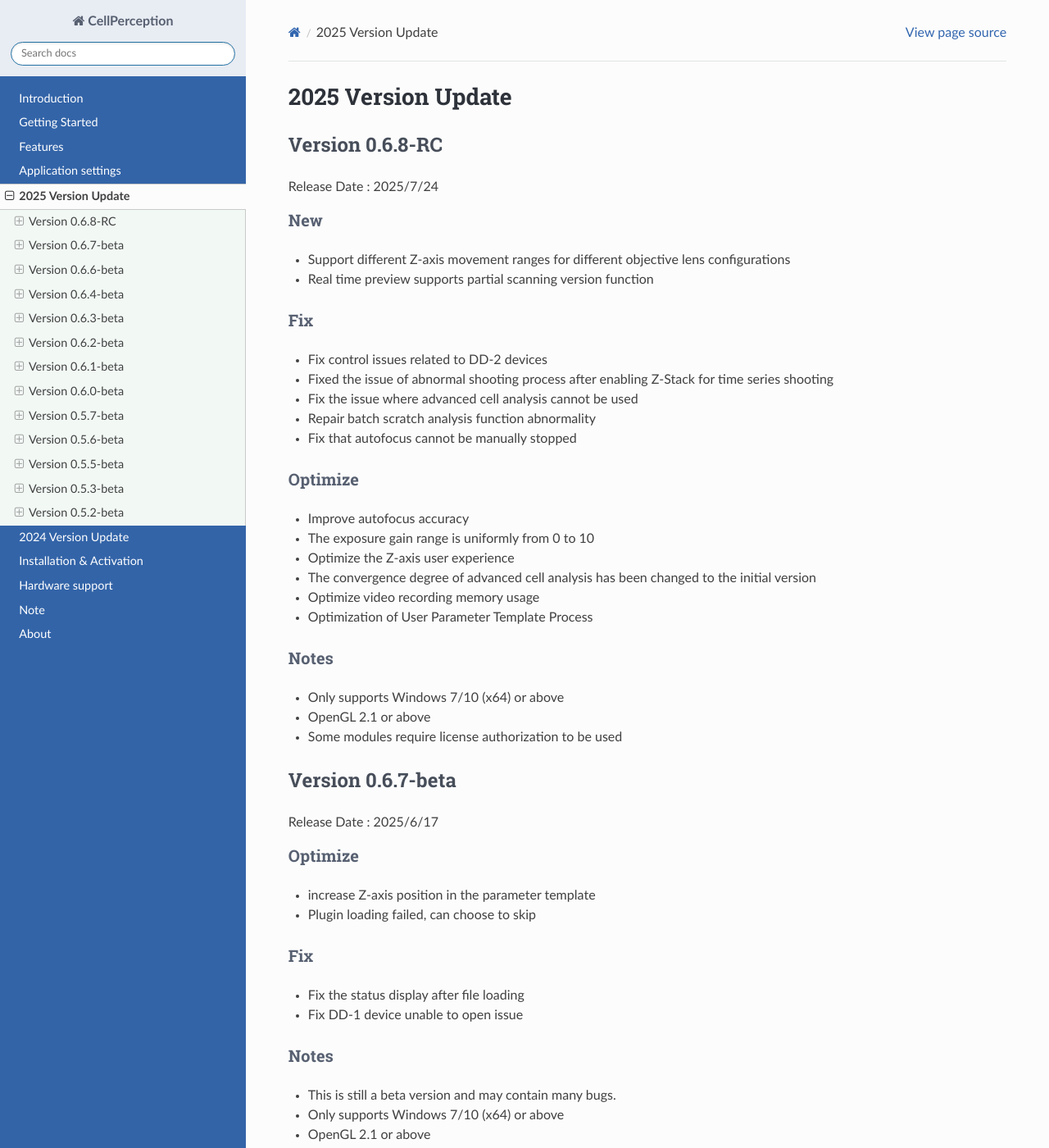
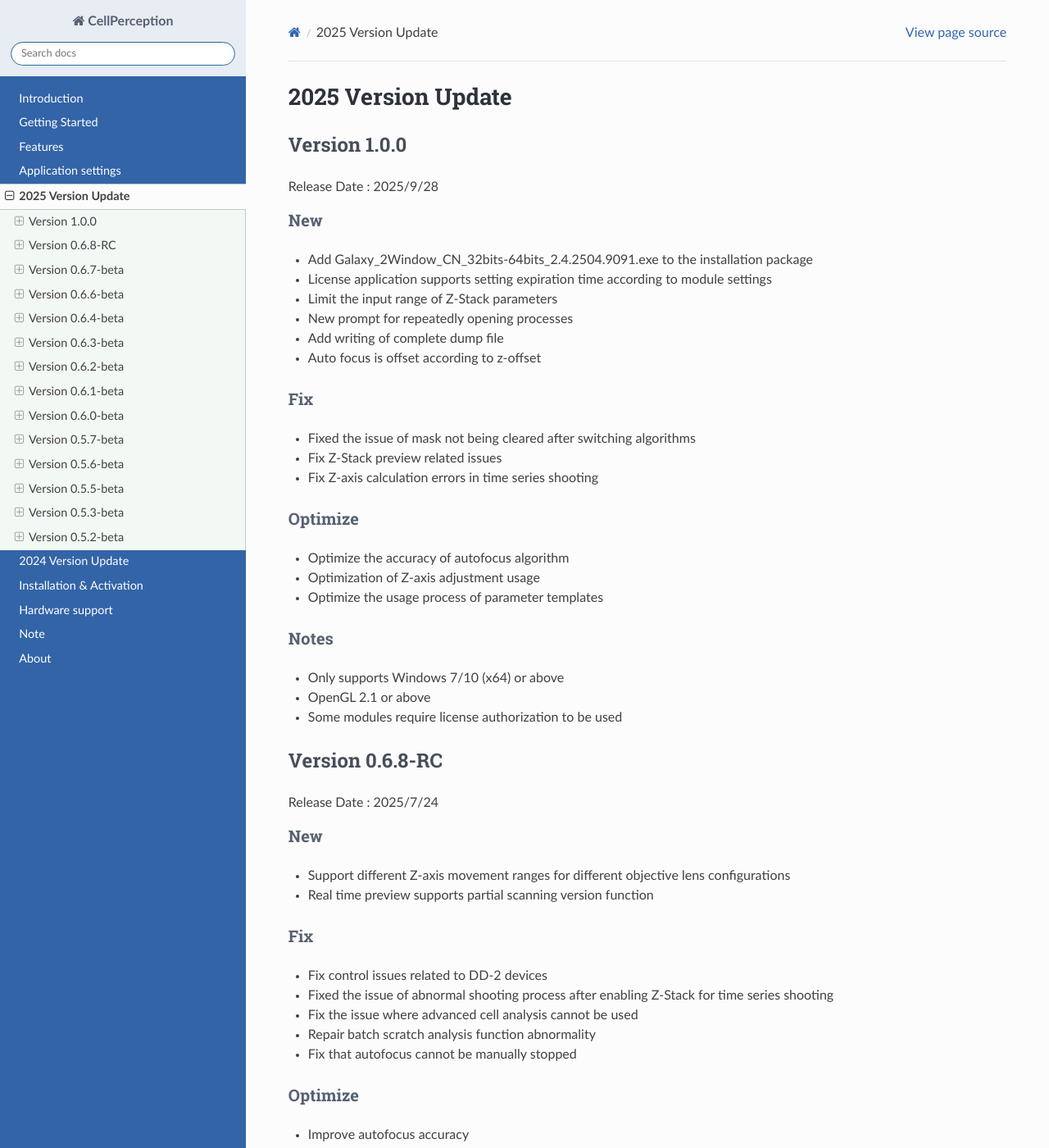
Before and after one commit to yangtong93/living-cell-docs, a Sphinx documentation site: the page built from source/user_guide/upgrade2025.md, in a window 1280 px wide and 1400 px high. Shown: the whole window at 82% size. Built offline with Sphinx 7.4.7 and the Read the Docs theme 3.1.0, drawn with Linux system fonts in a browser that asks for light colours; pages that are not in the unit, such as notebooks, are missing from menus.

Commit message:
feature: 1.0.0

```diff
--- a/source/user_guide/upgrade2025.md
+++ b/source/user_guide/upgrade2025.md
@@ -1,4 +1,31 @@
 # 2025 Version Update
+
+## Version 1.0.0
+
+Release Date : 2025/9/28
+
+###  New
+* Add Galaxy_2Window_CN_32bits-64bits_2.4.2504.9091.exe to the installation package
+* License application supports setting expiration time according to module settings
+* Limit the input range of Z-Stack parameters
+* New prompt for repeatedly opening processes
+* Add writing of complete dump file
+* Auto focus is offset according to z-offset
+
+### Fix
+* Fixed the issue of mask not being cleared after switching algorithms
+* Fix Z-Stack preview related issues
+* Fix Z-axis calculation errors in time series shooting
+
+### Optimize
+* Optimize the accuracy of autofocus algorithm
+* Optimization of Z-axis adjustment usage
+* Optimize the usage process of parameter templates
+
+### Notes
+* Only supports Windows 7/10 (x64) or above
+* OpenGL 2.1 or above
+* Some modules require license authorization to be used
 
 ## Version 0.6.8-RC
 
```
Also changed, not shown: 1 other file.
